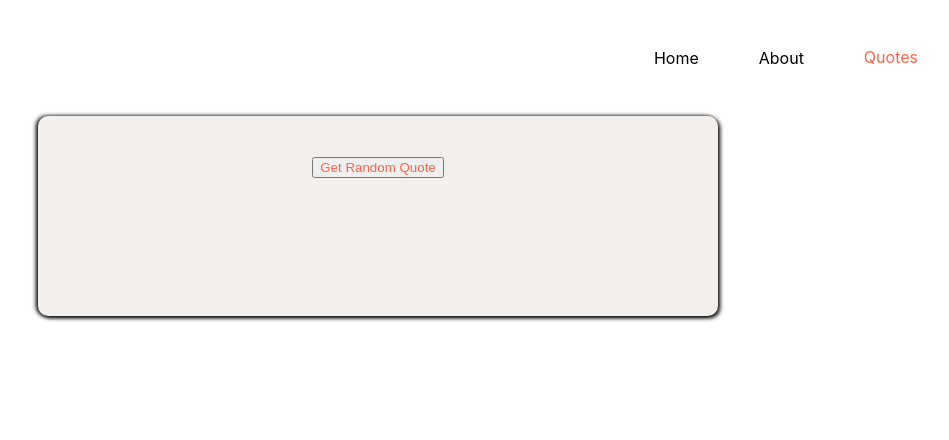
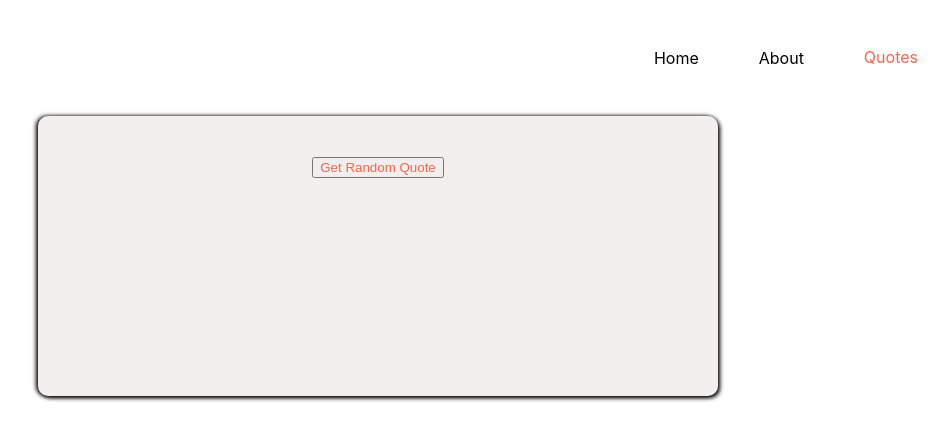
Before and after one commit to DKarimi90/random-quote-generator, a React (Create React App) app: page /quotes in a window 1280 px wide. Shown: the top 440 px of the page, without its empty margins (282-1231 px from the left). Built offline with nearby package versions, Linux system fonts and the light colour scheme; no server answers.

Commit message:
updated my app

```diff
--- a/src/App.css
+++ b/src/App.css
@@ -81,7 +81,7 @@ h1 {
   background-color: rgb(243, 239, 237);
   width: 50%;
   margin-left: 25%;
-  height: 20vh;
+  height: 30vh;
   padding: 20px;
   box-shadow: 2px 2px 4px, -2px 0 4px;
   border-radius: 10px;
```
